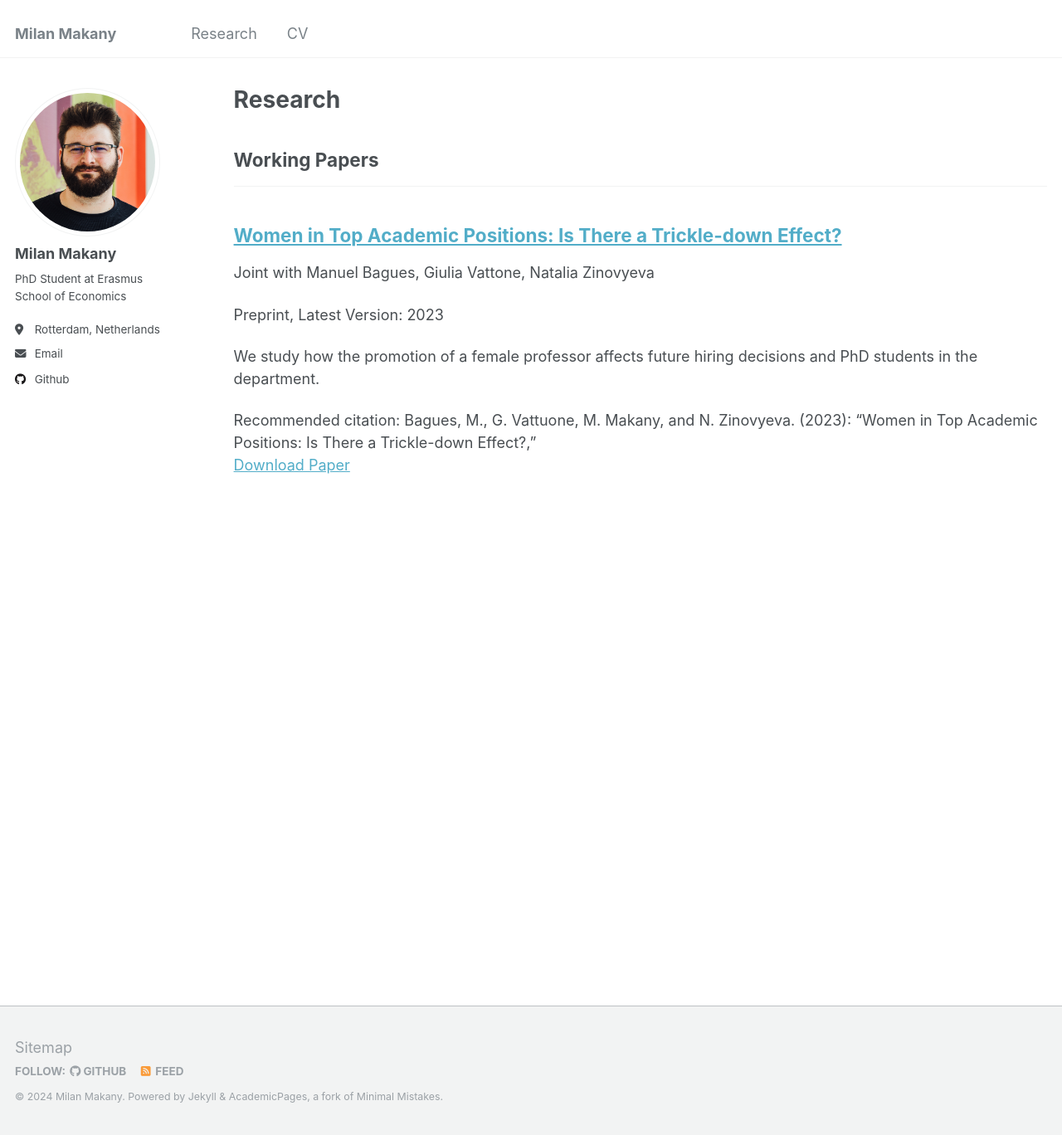
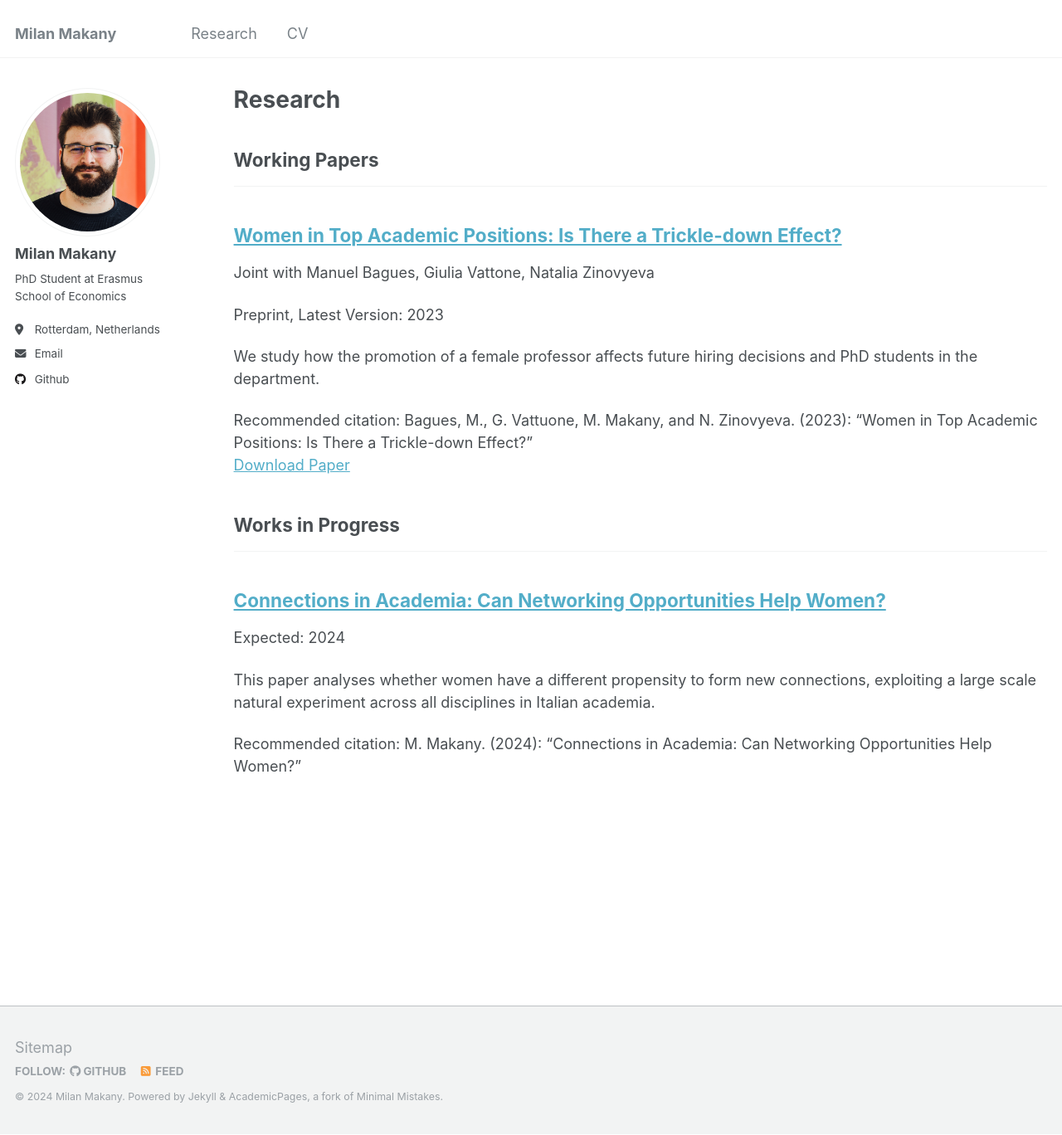
Before and after one commit to makany-milan/makany-milan.github.io, a Jekyll site: the page built from _pages/research.html, in a window 1280 px wide and 1368 px high. Shown: the whole window at 83% size. Built offline with Jekyll 4.4.1, drawn with Linux system fonts in a browser that asks for light colours.

Commit message:
New work in progress

```diff
--- /dev/null
+++ b/_publications/networks.md
@@ -0,0 +1,17 @@
+---
+title: "Connections in Academia: Can Networking Opportunities Help Women?"
+collection: publications
+category: progress
+permalink: /research/makany_networks
+collaborators:
+excerpt: 'This paper analyses whether women have a different propensity to form new connections, exploiting a large scale natural experiment across all disciplines in Italian academia.'
+date: 2024-09-01
+venue:
+slidesurl:
+paperurl:
+citation: 'M. Makany. (2024): “Connections in Academia: Can Networking Opportunities Help Women?”'
+---
+
+# Abstract
+
+# Citation
```
Also changed, not shown: _publications/women_in_academia.md (+1 -1 lines).
